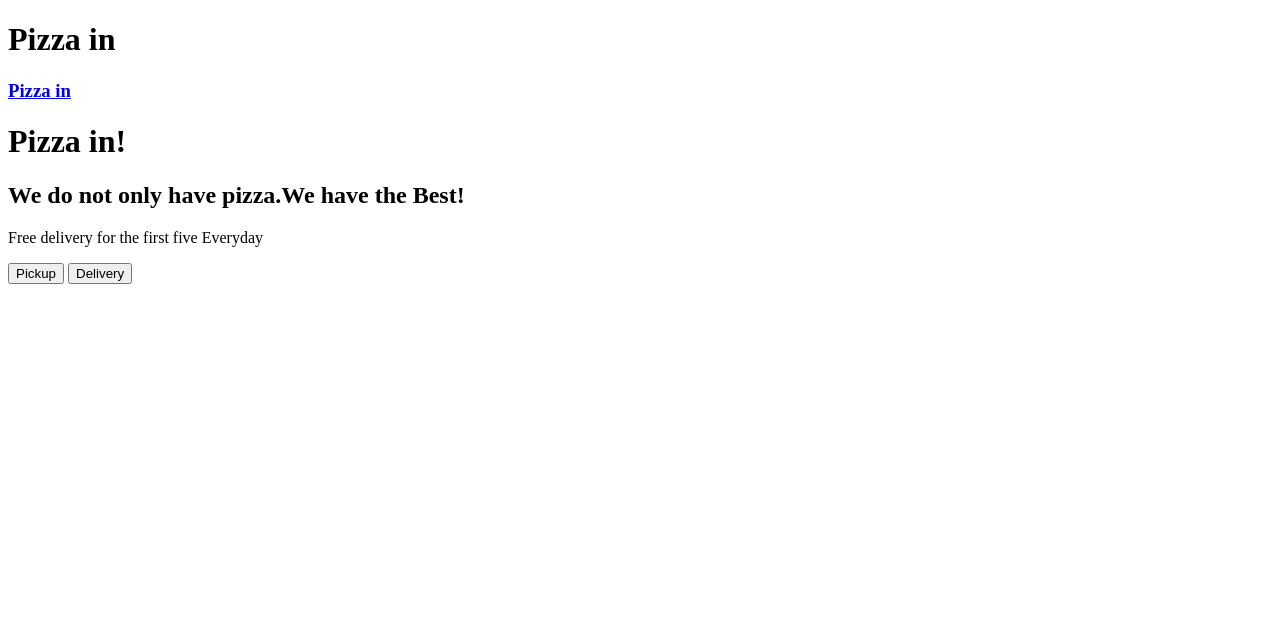
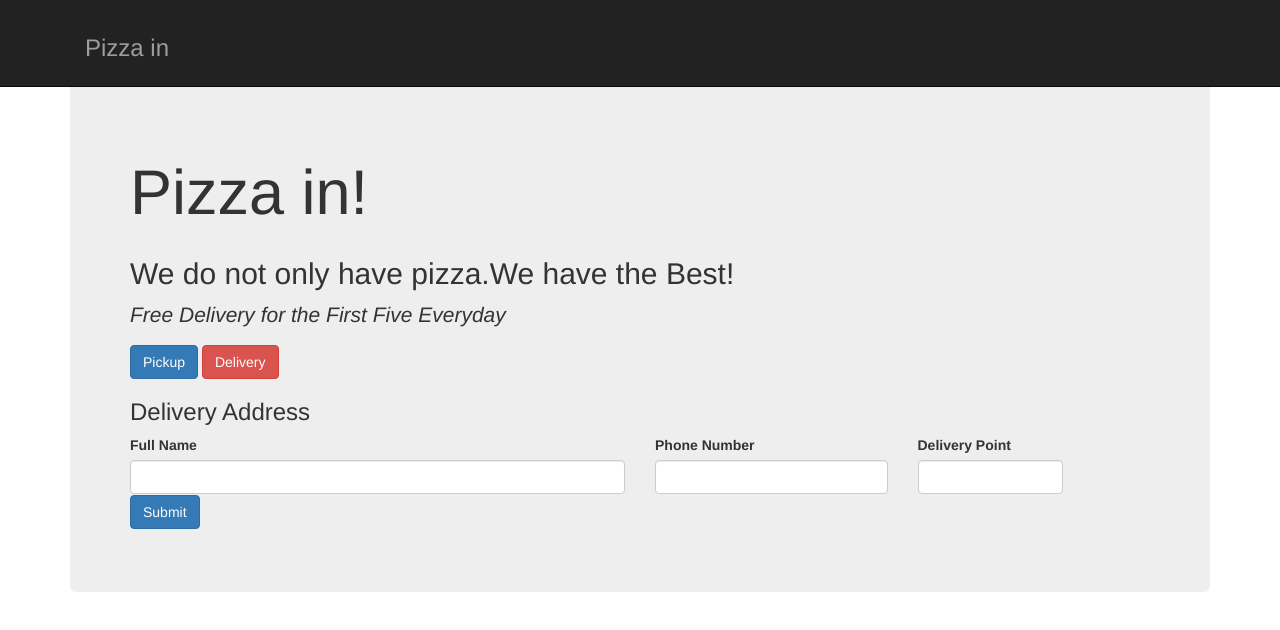
Before and after one commit to Kelvin-Wepo/Pizza-in, a plain HTML site: page index.html in a window 1280 px wide. Drawn offline with nearby package versions, Linux system fonts and the light colour scheme.

Commit message:
feat: this commit added an address form section

```diff
--- a/index.html
+++ b/index.html
@@ -4,8 +4,9 @@
     <meta charset="UTF-8">
     <meta http-equiv="X-UA-Compatible" content="IE=edge">
     <meta name="viewport" content="width=device-width, initial-scale=1.0">
+    <link rel="stylesheet" href="https://maxcdn.bootstrapcdn.com/bootstrap/3.3.7/css/bootstrap.min.css" integrity="sha384-BVYiiSIFeK1dGmJRAkycuHAHRg32OmUcww7on3RYdg4Va+PmSTsz/K68vbdEjh4u" crossorigin="anonymous">
     <title>Pizza in</title>
-    <link rel="stylesheet" href="style.css">
+
 
     <h1><b>Pizza in</b></h1>
 </head>
@@ -28,10 +29,33 @@
         <div class="jumbotron" id="landing-content">
             <h1 class="page-header">Pizza in!</h1>
             <h2 id="landing-tagline">We do not only have pizza.We have the Best!</h2>
-            <p>Free delivery for the first five Everyday</p>
+            <p><i>Free Delivery for the First Five Everyday</i></p>
             <button type="btn" class="btn btn-primary" id="pickup-btn">Pickup</button>
             <button type="btn" class="btn btn-danger" id="delivery-btn">Delivery</button>
             <div class="form-group" id="address">
+                <!-- Adress form -->
+                <h3>Delivery Address</h3>
+                <form id="address-form">
+                    <div class="row">
+                        <div class="col-xs-6">
+                            <label for="street-address">Full Name</label><input required type="text" class="form-control" id="street-add">
+                        </div>
+                        <div class="col-xs-3">
+                            <label for="city-name">Phone Number</label><input required type="text" class="form-control" id="city-add">
+                        </div>
+                        <div class="col-xs-2">
+                            <label for="state-name">Delivery Point</label>
+                            <input type="text" class="form-control delivery-address" id="state-select" required>
+                        </div>
+                        <div class="col-xs-2">
+                        </div>
+                    </div>
+                    <button type="submit" class="btn btn-primary" id="order-proceed-btn">Submit</button>
+                </form>
+            </div>
+        </div>
+    </div>
+
 
 <body>
 </body>
```
